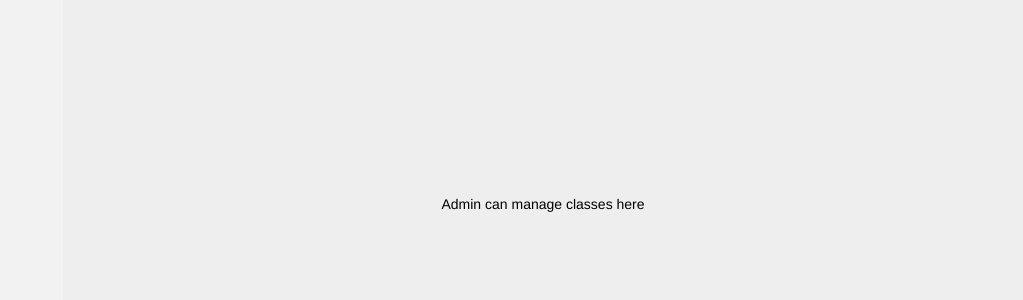
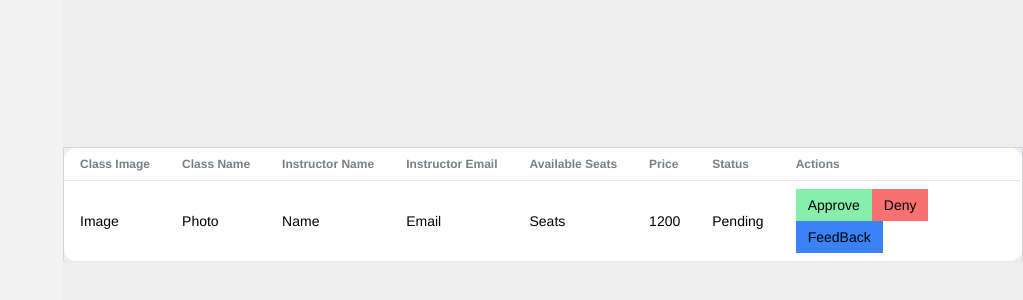
Before and after one commit to iamnaymur/SummerQuest-Client, a React (Vite) app: page /dashboard/manage-classes in a window 1280 px wide. Shown: the part 196-496 px from the top of the page, without its empty margins (257-1280 px from the left). Built offline with nearby package versions, Linux system fonts and the light colour scheme; no server answers; sample sign-in values are in the browser's storage.

Commit message:
manage users

```diff
--- a/src/Dashboard/Admin/ManageClasses.jsx
+++ b/src/Dashboard/Admin/ManageClasses.jsx
@@ -1,11 +1,43 @@
-import React from 'react';
+import React from "react";
 
-const ManageClasses = () => {
-    return (
-        <div>
-            <h1>Admin can manage classes here</h1>
-        </div>
-    );
+const ManageClasses = ({}) => {
+  return (
+    <div className="overflow-x-auto w-full">
+      <table className="table border border-gray-300 bg-white">
+        {/* Head */}
+        <thead>
+          <tr>
+            <th className="border-b px-4 py-2">Class Image</th>
+            <th className="border-b px-4 py-2">Class Name</th>
+            <th className="border-b px-4 py-2">Instructor Name</th>
+            <th className="border-b px-4 py-2">Instructor Email</th>
+            <th className="border-b px-4 py-2">Available Seats</th>
+            <th className="border-b px-4 py-2">Price</th>
+            <th className="border-b px-4 py-2">Status</th>
+            <th className="border-b px-4 py-2">Actions</th>
+          </tr>
+        </thead>
+        <tbody>
+          <tr>
+            <td className="border-b px-4 py-2">Image</td>
+            <td className="border-b px-4 py-2">Photo</td>
+            <td className="border-b px-4 py-2">Name</td>
+            <td className="border-b px-4 py-2">Email</td>
+            <td className="border-b px-4 py-2">Seats</td>
+            <td className="border-b px-4 py-2">1200</td>
+            <td className="border-b px-4 py-2">Pending</td>
+            <td className="border-b px-4 py-2">
+              <button className="btn-sm bg-green-300">Approve</button>
+              <button className="btn-sm bg-red-400">Deny</button>
+              <button className="btn-sm bg-blue-500">FeedBack</button>
+            </td>
+          </tr>
+        </tbody>
+
+        {/* Add more rows here if needed */}
+      </table>
+    </div>
+  );
 };
 
 export default ManageClasses;
--- a/src/Dashboard/Admin/ManageUsers.jsx
+++ b/src/Dashboard/Admin/ManageUsers.jsx
@@ -1,11 +1,131 @@
-import React from 'react';
+import React, { useEffect, useState } from "react";
+import UsersTable from "./UsersTable";
+import { toast } from "react-hot-toast";
+import useUsers from "../../hooks/useUsers";
 
 const ManageUsers = () => {
-    return (
-        <div>
-            <h1>Admin can manage users here</h1>
-        </div>
-    );
+  const [users, , refetch] = useUsers();
+
+  const handleMakeAdmin = (user) => {
+    fetch(`${import.meta.env.VITE_API_URL}/users/admin/${user._id}`, {
+      method: "PATCH",
+    })
+      .then((res) => res.json())
+      .then((data) => {
+        console.log(data);
+        if (data.modifiedCount) {
+          toast.success("successfully made admin");
+          refetch();
+        }
+      });
+  };
+
+  const handleMakeInstructor = (user) => {
+    fetch(`${import.meta.env.VITE_API_URL}/users/instructor/${user._id}`, {
+      method: "PATCH",
+    })
+      .then((res) => res.json())
+      .then((data) => {
+        console.log(data);
+        if (data.modifiedCount) {
+          toast.success("successfully made instructor");
+          refetch();
+        }
+      });
+  };
+  return (
+    <div className="overflow-x-auto w-2/3">
+      <table className="table border border-gray-300 bg-white">
+        {/* Head */}
+        <thead>
+          <tr>
+            <th className="border-b px-4 py-2">#</th>
+            <th className="border-b px-4 py-2">User Name</th>
+            <th className="border-b px-4 py-2">User Email</th>
+            <th className="border-b px-4 py-2">Actions</th>
+          </tr>
+        </thead>
+
+        {users.map((user, index) => (
+          <UsersTable
+            handleMakeInstructor={handleMakeInstructor}
+            handleMakeAdmin={handleMakeAdmin}
+            user={user}
+            key={user._id}
+            index={index}
+          ></UsersTable>
+        ))}
+
+        {/* Add more rows here if needed */}
+      </table>
+    </div>
+  );
 };
 
 export default ManageUsers;
+
+// import React from "react";
+// import { toast } from "react-hot-toast";
+// import { useQuery } from "@tanstack/react-query";
+
+// const ManageUsers = () => {
+//     const { data: users } = useQuery("users", () =>
+//         fetch(`${import.meta.env.VITE_API_URL}/users`).then((res) => res.json())
+//     );
+
+//     const handleMakeAdmin = (user) => {
+//         fetch(`${import.meta.env.VITE_API_URL}/users/${user._id}`, {
+//             method: "PATCH",
+//         })
+//             .then((res) => res.json())
+//             .then((data) => {
+//                 console.log(data);
+//                 if (data.modifiedCount) {
+//                     toast.success("Successfully made admin");
+//                 }
+//             });
+//     };
+
+//     return (
+//         <div className="overflow-x-auto w-2/3">
+//             <table className="table border border-gray-300 bg-white">
+//                 {/* Head */}
+//                 <thead>
+//                     <tr>
+//                         <th className="border-b px-4 py-2">#</th>
+//                         <th className="border-b px-4 py-2">User Name</th>
+//                         <th className="border-b px-4 py-2">User Email</th>
+//                         <th className="border-b px-4 py-2">Actions</th>
+//                     </tr>
+//                 </thead>
+
+//                 {/* Rows */}
+//                 <tbody>
+//                     {users &&
+//                         users.map((user, index) => (
+//                             <tr key={user._id}>
+//                                 <td className="border-b px-4 py-2">{index + 1}</td>
+//                                 <td className="border-b px-4 py-2">{user?.name}</td>
+//                                 <td className="border-b px-4 py-2">{user?.email}</td>
+//                                 <td className="border-b px-4 py-2 flex flex-wrap gap-2 bold">
+//                                     <button className="flex-grow-0 btn-sm primary-button">
+//                                         Make Instructor
+//                                     </button>
+//                                     <button
+//                                         onClick={() => handleMakeAdmin(user)}
+//                                         className={`flex-grow-0 btn-sm ${user?.role === "admin" ? "bg-white" : "bg-green-500"
+//                                             }`}
+//                                         disabled={user?.role === "admin"}
+//                                     >
+//                                         Make Admin
+//                                     </button>
+//                                 </td>
+//                             </tr>
+//                         ))}
+//                 </tbody>
+//             </table>
+//         </div>
+//     )
+// }
+
+// export default ManageUsers;
--- /dev/null
+++ b/src/Dashboard/Admin/UsersTable.jsx
@@ -0,0 +1,41 @@
+import React from "react";
+import { toast } from "react-hot-toast";
+
+const UsersTable = ({ user, index, handleMakeAdmin, handleMakeInstructor }) => {
+  //   const { name, email } = user;
+  return (
+    <tbody>
+      <tr>
+        <td className="border-b px-4 py-2">{index + 1}</td>
+        <td className="border-b px-4 py-2">{user?.name}</td>
+        <td className="border-b px-4 py-2">{user?.email}</td>
+        <td className="border-b px-4 py-2 flex flex-wrap gap-2 bold">
+          <button
+            onClick={() => handleMakeAdmin(user)}
+            className={`flex-grow-0 btn-sm ${
+              user?.role === "admin" && "instructor"
+                ? "bg-white"
+                : "bg-green-500"
+            }`}
+            disabled={user?.role === "admin"}
+          >
+            Make Admin
+          </button>
+          <button
+            onClick={() => handleMakeInstructor(user)}
+            className={`flex-grow-0 btn-sm ${
+              user?.role === "instructor" && "admin"
+                ? "bg-white"
+                : "bg-yellow-500"
+            }`}
+            disabled={user?.role === "instructor"}
+          >
+            Make Instructor
+          </button>
+        </td>
+      </tr>
+    </tbody>
+  );
+};
+
+export default UsersTable;
--- a/src/UsersAPI/usersApi.js
+++ b/src/UsersAPI/usersApi.js
@@ -1,7 +1,9 @@
+// import { useQuery } from "@tanstack/react-query";
+
 // get the role for instructor,admin and student,
 export const getUserRole = async (email) => {
   const response = await fetch(`http://localhost:5000/users/${email}`);
   const user = await response.json();
-  console.log(user);
+  // console.log(user);
   return user?.role;
 };
--- /dev/null
+++ b/src/hooks/useUsers.jsx
@@ -0,0 +1,14 @@
+import { useQuery } from "@tanstack/react-query";
+
+const useUsers = () => {
+  const {data: users=[],isLoading:loading,refetch} = useQuery({
+    queryKey: ["users"],
+    queryFn: async () => {
+      const response = await fetch(`${import.meta.env.VITE_API_URL}/users`);
+      return response.json();
+    },
+  });
+    return [users,loading,refetch]
+};
+
+export default useUsers;
```
Also changed, not shown: src/Dashboard/Admin/ClassesTable.jsx (added), src/hooks/useClasses.jsx (added).
